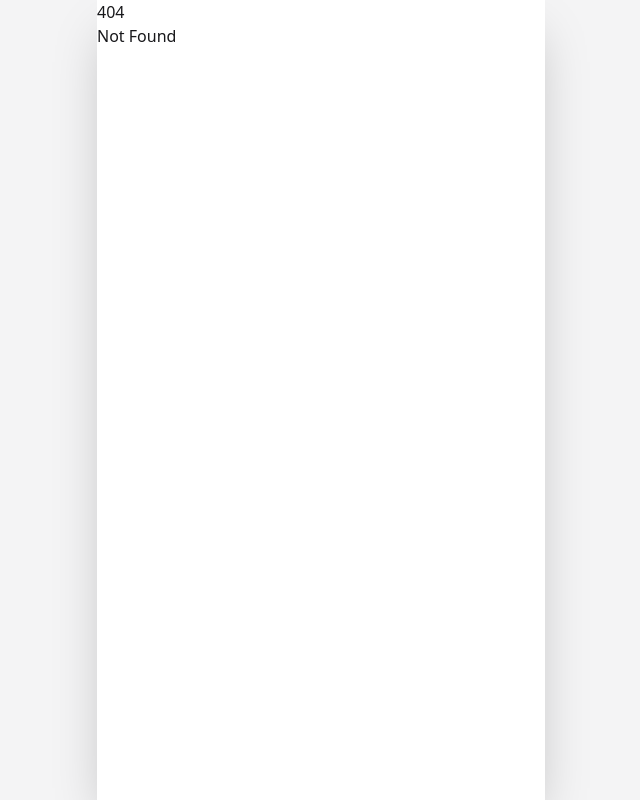
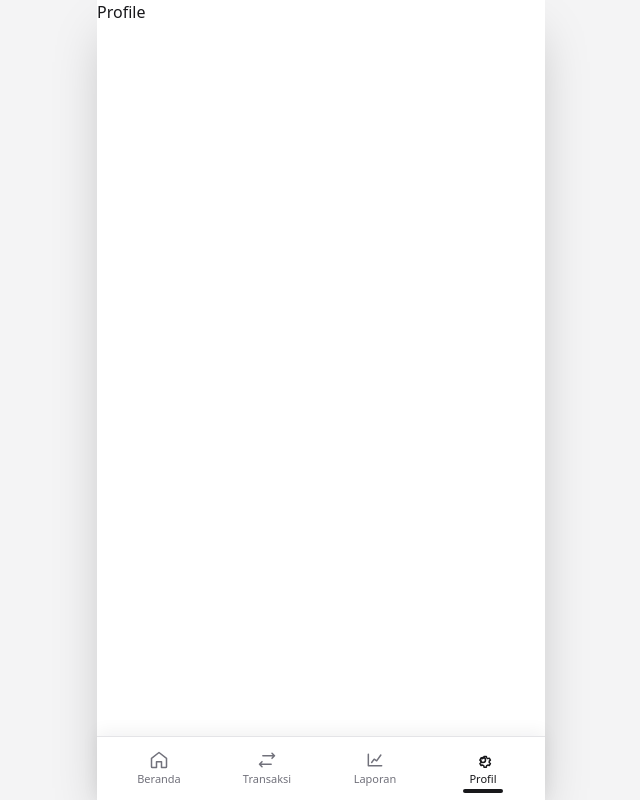
Before and after one commit to Rokkie2412/budget-tracker-pwa, a SvelteKit app: page /dashboard/profile in a window 1280 px wide. Before the commit this address had no page. Shown: the whole page, without its empty margins (319-959 px from the left). Built offline with nearby package versions, Linux system fonts and the light colour scheme.

Commit message:
feature: add dock navigation

```diff
--- /dev/null
+++ b/src/routes/dashboard/+layout.svelte
@@ -0,0 +1,123 @@
+<script lang="ts">
+  import type { Snippet } from "svelte";
+
+  import { page } from "$app/state";
+
+  let { children }: { children: Snippet } = $props();
+</script>
+
+<main class="pb-24">
+  {@render children()}
+</main>
+
+<nav
+  aria-label="Navigasi utama"
+  class="dock fixed inset-x-0 bottom-0 z-50 border-t border-zinc-200 bg-white pb-[env(safe-area-inset-bottom)] text-zinc-500 shadow-[0_-4px_16px_rgba(24,24,27,0.06)] max-w-md mx-auto"
+>
+  <a
+    href="/dashboard"
+    aria-current={page.url.pathname === "/dashboard" ? "page" : undefined}
+    class={page.url.pathname === "/dashboard"
+      ? "dock-active text-zinc-900"
+      : "text-zinc-500"}
+  >
+    <svg
+      aria-hidden="true"
+      xmlns="http://www.w3.org/2000/svg"
+      viewBox="0 0 24 24"
+      class="size-5"
+      fill="none"
+      stroke="currentColor"
+      stroke-width="1.8"
+    >
+      <path
+        stroke-linecap="round"
+        stroke-linejoin="round"
+        d="m3 10 9-7 9 7v10a1 1 0 0 1-1 1h-5v-7H9v7H4a1 1 0 0 1-1-1z"
+      />
+    </svg>
+    <span class="dock-label">Beranda</span>
+  </a>
+
+  <a
+    href="/dashboard/transactions"
+    aria-current={page.url.pathname === "/dashboard/transactions"
+      ? "page"
+      : undefined}
+    class={page.url.pathname === "/dashboard/transactions"
+      ? "dock-active text-zinc-900"
+      : "text-zinc-500"}
+  >
+    <svg
+      aria-hidden="true"
+      xmlns="http://www.w3.org/2000/svg"
+      viewBox="0 0 24 24"
+      class="size-5"
+      fill="none"
+      stroke="currentColor"
+      stroke-width="1.8"
+    >
+      <path
+        stroke-linecap="round"
+        stroke-linejoin="round"
+        d="M7 7h14m0 0-3-3m3 3-3 3M17 17H3m0 0 3 3m-3-3 3-3"
+      />
+    </svg>
+    <span class="dock-label">Transaksi</span>
+  </a>
+
+  <a
+    href="/dashboard/reports"
+    aria-current={page.url.pathname === "/dashboard/reports"
+      ? "page"
+      : undefined}
+    class={page.url.pathname === "/dashboard/reports"
+      ? "dock-active text-zinc-900"
+      : "text-zinc-500"}
+  >
+    <svg
+      aria-hidden="true"
+      xmlns="http://www.w3.org/2000/svg"
+      viewBox="0 0 24 24"
+      class="size-5"
+      fill="none"
+      stroke="currentColor"
+      stroke-width="1.8"
+    >
+      <path
+        stroke-linecap="round"
+        stroke-linejoin="round"
+        d="M4 19V5m0 14h16M8 15l3-4 3 2 5-7"
+      />
+    </svg>
+    <span class="dock-label">Laporan</span>
+  </a>
+
+  <a
+    href="/dashboard/profile"
+    aria-current={page.url.pathname === "/dashboard/profile"
+      ? "page"
+      : undefined}
+    class={page.url.pathname === "/dashboard/profile"
+      ? "dock-active text-zinc-900"
+      : "text-zinc-500"}
+  >
+    <svg
+      aria-hidden="true"
+      xmlns="http://www.w3.org/2000/svg"
+      viewBox="0 0 24 24"
+      class="size-5"
+      fill="none"
+      stroke="currentColor"
+      stroke-width="1.8"
+    >
+      <circle cx="12" cy="12" r="3" />
+      <path
+        stroke-linecap="round"
+        stroke-linejoin="round"
+        d="m19.4 15 .1.1 1.4 1.1-1.4 2.4-1.7-.6a8 8 0 0 1-1.5.9l-.3 1.8h-2.8l-.3-1.8a8 8 0 0 1-1.5-.9l-1.7.6-1.4-2.4 1.4-1.1a7 7 0 0 1 0-1.8l-1.4-1.1 1.4-2.4 1.7.6a8 8 0 0 1 1.5-.9l.3-1.8h2.8l.3 1.8a8 8 0 0 1 1.5.9l1.7-.6 1.4 2.4-1.4 1.1a7 7 0 0 1 0 1.7Z"
+      />
+    </svg>
+    <span class="dock-label">Profil</span>
+  </a>
+</nav>
--- /dev/null
+++ b/src/routes/dashboard/profile/+page.svelte
@@ -0,0 +1,3 @@
+<main>
+  <p>Profile</p>
+</main>
--- /dev/null
+++ b/src/routes/dashboard/reports/+page.svelte
@@ -0,0 +1,3 @@
+<main>
+  <p>Reports</p>
+</main>
--- /dev/null
+++ b/src/routes/dashboard/transactions/+page.svelte
@@ -0,0 +1,3 @@
+<main>
+  <p>Transaction</p>
+</main>
```
